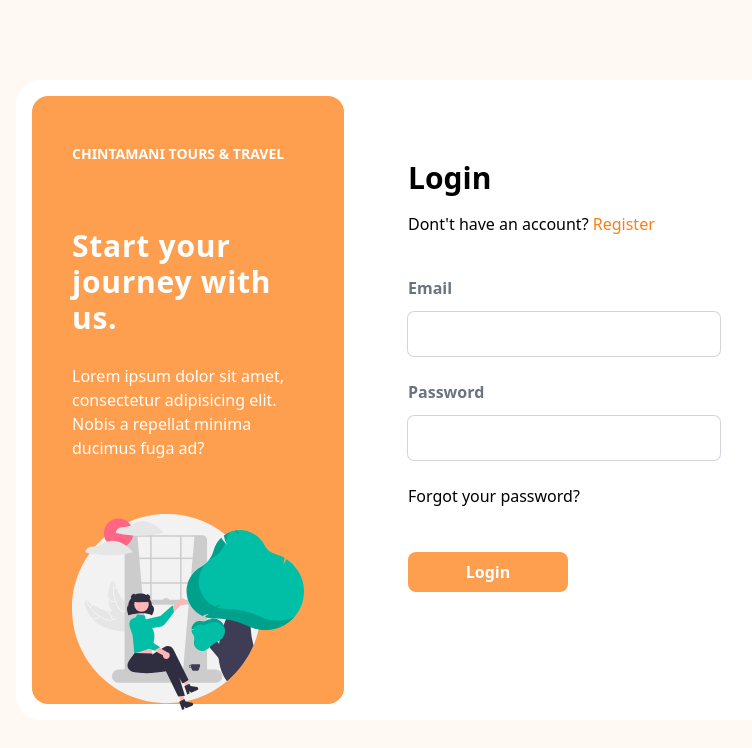
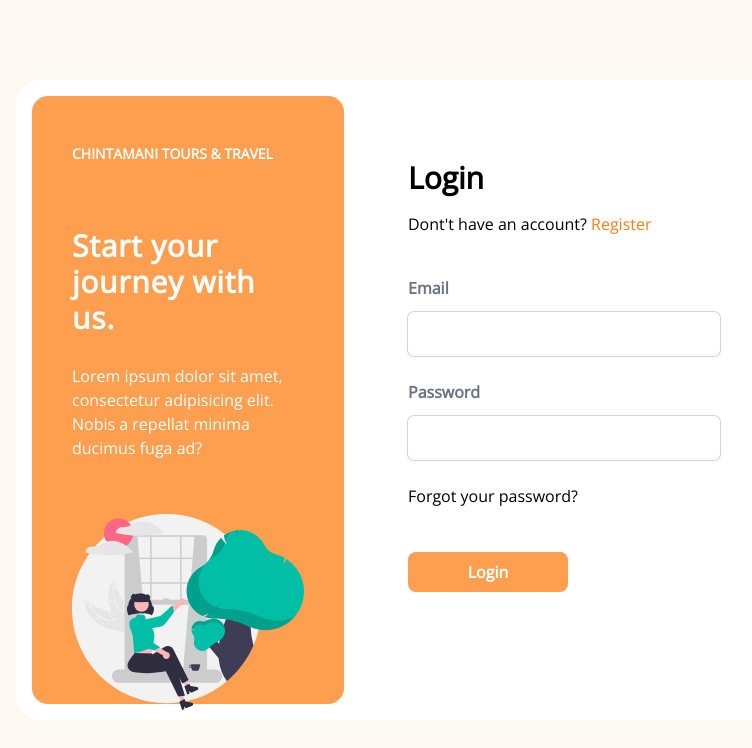
Before and after one commit to Lovekik-Deshbhratar/Chintamani-Tours-Travel, a React (Create React App) app in the folder client/: page /login in a window 1280 px wide. Shown: the top 748 px of the page, without its empty margins (240-992 px from the left). Built offline with nearby package versions, Linux system fonts and the light colour scheme.

Commit message:
main font added

```diff
--- a/client/src/App.js
+++ b/client/src/App.js
@@ -28,7 +28,7 @@ function App() {
       <div className="flex justify-center">
         <Notification />
       </div>
-      <div className="w-full bg-primary/5 selection:bg-primary/10 selection:text-primary/75">
+      <div className="w-full bg-primary/5 selection:bg-primary/10 selection:text-primary/75 font-opensans">
         <Routes>
           <Route exact path="/" element={<Landing />} />
           <Route path="/about" element={<About />} />
--- a/client/src/index.css
+++ b/client/src/index.css
@@ -1,4 +1,6 @@
 @import url("https://fonts.googleapis.com/css2?family=Parisienne&display=swap");
+@import url("https://fonts.googleapis.com/css2?family=Open+Sans&display=swap");
+
 @tailwind base;
 @tailwind components;
 @tailwind utilities;
--- a/client/tailwind.config.js
+++ b/client/tailwind.config.js
@@ -9,6 +9,7 @@ module.exports = {
       },
       fontFamily: {
         parisienne: ["Parisienne, cursive"],
+        opensans: "Open Sans",
       },
       animation: {
         "up-down": "up-down 2s ease-in-out infinite alternate-reverse both",
```
